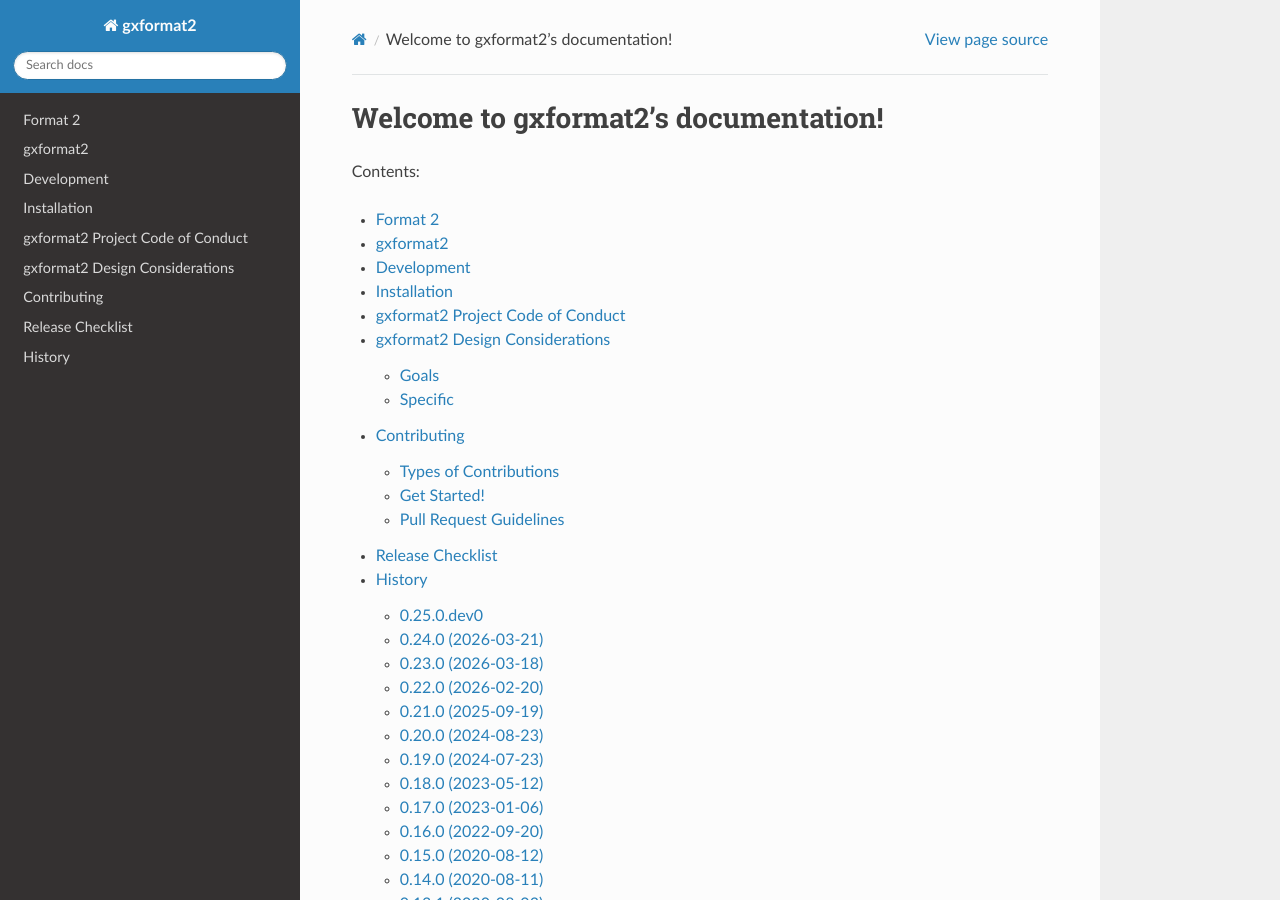
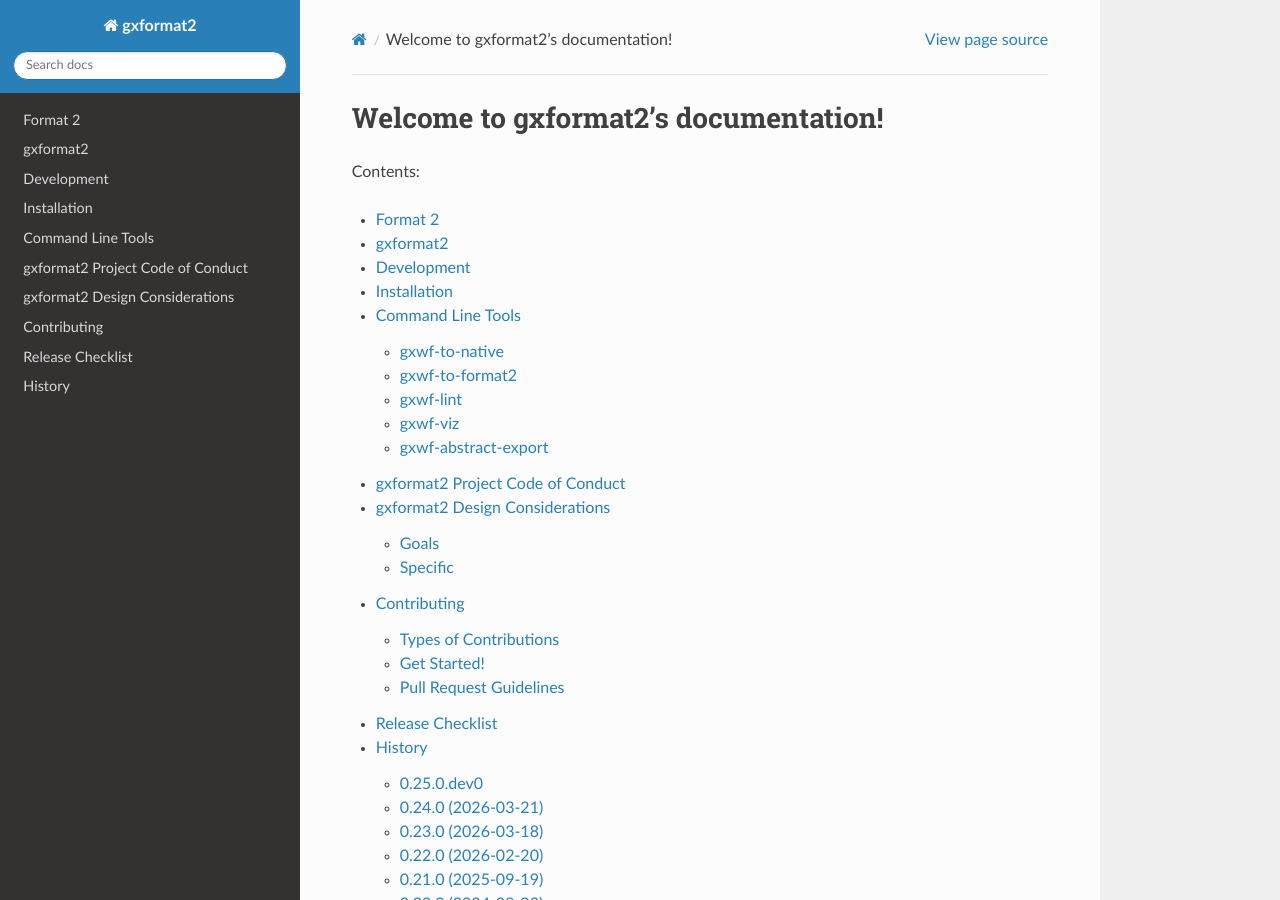
Before and after one commit to galaxyproject/gxformat2, a Sphinx documentation site: the page built from docs/index.rst, in a window 1280 px wide and 900 px high. Built offline with Sphinx 7.4.7 and the Read the Docs theme 3.1.0, drawn with Linux system fonts in a browser that asks for light colours; some of the changed text lies outside the part shown.

Commit message:
Add auto-generated CLI docs via sphinx-argparse
- Add sphinx-argparse to docs deps (pyproject.toml group + requirements.txt)
- Add per-command doc pages for all 5 gxwf-* scripts
- Fix converter.py argparse help text (file extensions were swapped)
- Add SCRIPT_DESCRIPTION to lint.py parser (mentions Planemo)
- Clean up stale conf.py references (planemodoc, galaxy-lib, copyright)

Co-Authored-By: Claude Opus 4.6 (1M context) <noreply@anthropic.com>

```diff
--- /dev/null
+++ b/docs/cli.rst
@@ -0,0 +1,13 @@
+Command Line Tools
+==================
+
+gxformat2 provides several command line utilities for working with Galaxy workflows.
+
+.. toctree::
+   :maxdepth: 1
+
+   cli_to_native
+   cli_to_format2
+   cli_lint
+   cli_viz
+   cli_abstract_export
--- /dev/null
+++ b/docs/cli_abstract_export.rst
@@ -0,0 +1,7 @@
+gxwf-abstract-export
+====================
+
+.. argparse::
+   :module: gxformat2.abstract
+   :func: _parser
+   :prog: gxwf-abstract-export
--- /dev/null
+++ b/docs/cli_lint.rst
@@ -0,0 +1,7 @@
+gxwf-lint
+=========
+
+.. argparse::
+   :module: gxformat2.lint
+   :func: _parser
+   :prog: gxwf-lint
--- /dev/null
+++ b/docs/cli_to_format2.rst
@@ -0,0 +1,7 @@
+gxwf-to-format2
+===============
+
+.. argparse::
+   :module: gxformat2.export
+   :func: _parser
+   :prog: gxwf-to-format2
--- /dev/null
+++ b/docs/cli_to_native.rst
@@ -0,0 +1,7 @@
+gxwf-to-native
+==============
+
+.. argparse::
+   :module: gxformat2.converter
+   :func: _parser
+   :prog: gxwf-to-native
--- /dev/null
+++ b/docs/cli_viz.rst
@@ -0,0 +1,7 @@
+gxwf-viz
+========
+
+.. argparse::
+   :module: gxformat2.cytoscape
+   :func: _parser
+   :prog: gxwf-viz
--- a/docs/conf.py
+++ b/docs/conf.py
@@ -39,7 +39,7 @@ import gxformat2 as project_module  # noqa: E402
 
 # Add any Sphinx extension module names here, as strings. They can be
 # extensions coming with Sphinx (named 'sphinx.ext.*') or your custom ones.
-extensions = ["myst_parser", "sphinx.ext.autodoc", "sphinx.ext.viewcode"]
+extensions = ["myst_parser", "sphinx.ext.autodoc", "sphinx.ext.viewcode", "sphinxarg.ext"]
 
 # Add any paths that contain templates here, relative to this directory.
 templates_path = ["_templates"]
@@ -55,7 +55,7 @@ master_doc = "index"
 
 # General information about the project.
 project = "gxformat2"
-copyright = "2015"
+copyright = "2015-2026, Galaxy Project and Community"
 
 # The version info for the project you're documenting, acts as replacement
 # for |version| and |release|, also used in various other places throughout
@@ -187,7 +187,7 @@ html_static_path = ["_static"]
 # html_file_suffix = None
 
 # Output file base name for HTML help builder.
-htmlhelp_basename = "planemodoc"
+htmlhelp_basename = "gxformat2doc"
 
 
 # -- Options for LaTeX output ------------------------------------------
@@ -233,7 +233,7 @@ latex_documents = [
 
 # One entry per manual page. List of tuples
 # (source start file, name, description, authors, manual section).
-man_pages = [("index", "galaxy-lib", "Galaxy-lib Documentation", ["Galaxy Project and Community"], 1)]
+man_pages = [("index", "gxformat2", "gxformat2 Documentation", ["Galaxy Project and Community"], 1)]
 
 # If true, show URL addresses after external links.
 # man_show_urls = False
@@ -247,11 +247,11 @@ man_pages = [("index", "galaxy-lib", "Galaxy-lib Documentation", ["Galaxy Projec
 texinfo_documents = [
     (
         "index",
-        "galaxy-lib",
-        "Galaxy-Lib Documentation",
+        "gxformat2",
+        "gxformat2 Documentation",
         "Galaxy Project and Community",
-        "galaxy-lib",
-        "One line description of project.",
+        "gxformat2",
+        "Galaxy Workflow Format 2 descriptions.",
         "Miscellaneous",
     ),
 ]
--- a/docs/index.rst
+++ b/docs/index.rst
@@ -13,6 +13,7 @@ Contents:
 
    readme
    installation
+   cli
    conduct
    design
    contributing
--- a/docs/requirements.txt
+++ b/docs/requirements.txt
@@ -1,3 +1,4 @@
 myst-parser
 sphinx
+sphinx-argparse
 sphinx-rtd-theme
--- a/pyproject.toml
+++ b/pyproject.toml
@@ -67,6 +67,12 @@ dev = [
     "schema-salad-plus-pydantic>=0.1.3",
     "cwltool>=3.0.20200807132242",
 ]
+docs = [
+    "sphinx",
+    "sphinx-rtd-theme",
+    "myst-parser",
+    "sphinx-argparse",
+]
 
 [tool.ruff]
 exclude = [
```
Also changed, not shown: 3 other files.
